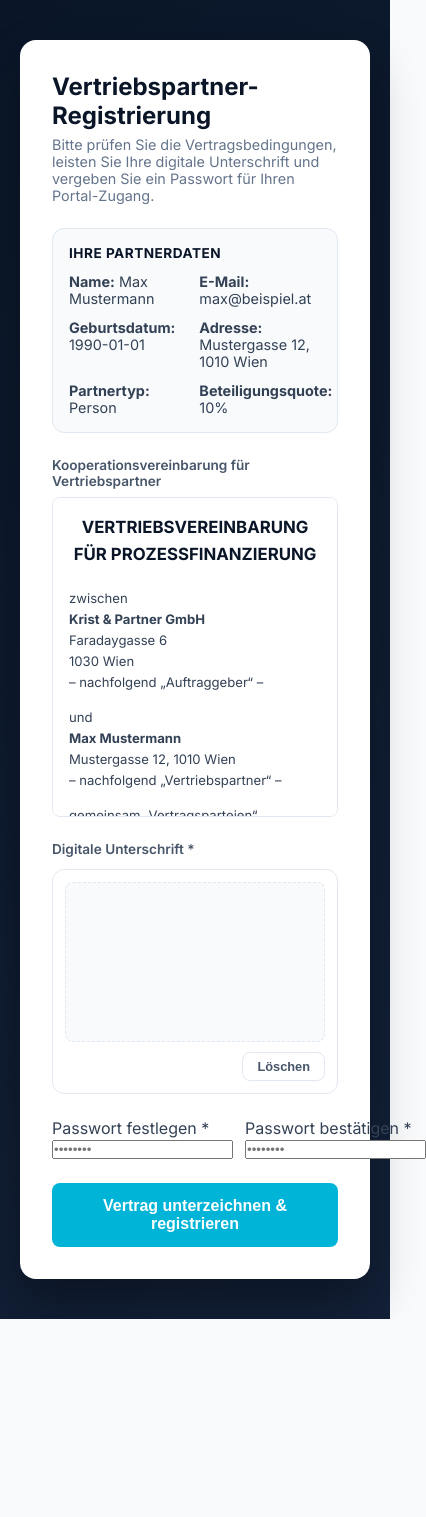
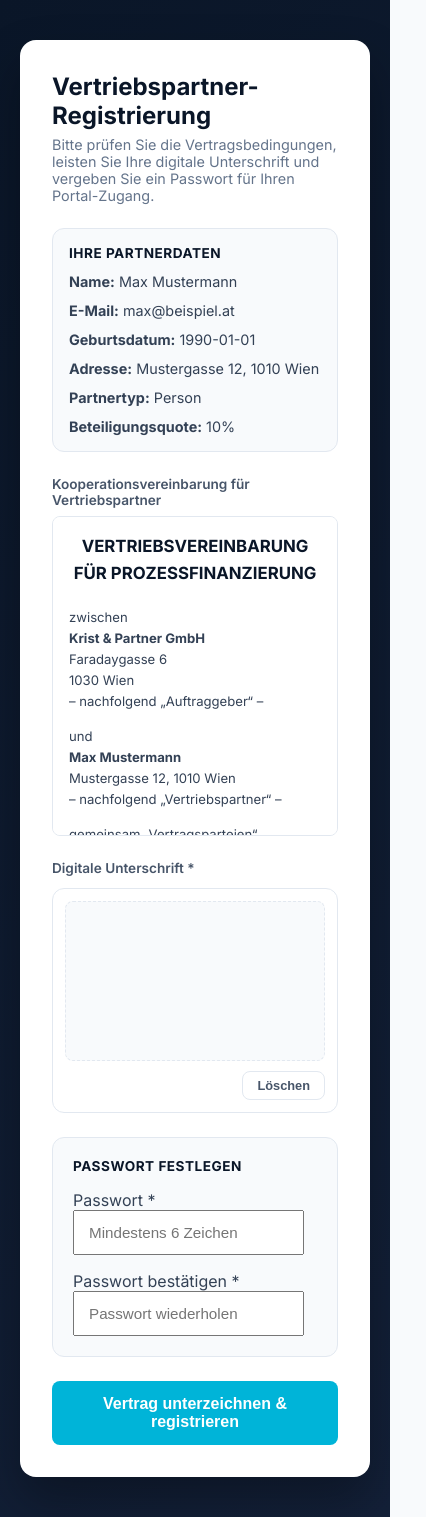
Before and after one commit to Henawy99/pixelscale, a Next.js app in the folder apps/konsumentenretter-portal/: page /register/1 in a window 390 px wide. Shown: the whole page, 426 px wide, since content can reach past the window. Before the commit the page ends 1319 px from the top, so only its background shows below. Built offline with nearby package versions, Linux system fonts and the light colour scheme; no server answers; the database is empty.

Commit message:
fix(portal): simplify invite email subject, fix mobile responsive layout on register page, enlarge password box

```diff
--- a/apps/konsumentenretter-portal/src/app/api/invite/route.ts
+++ b/apps/konsumentenretter-portal/src/app/api/invite/route.ts
@@ -168,7 +168,7 @@ export async function POST(request: Request) {
       const { error: mailErr } = await resend.emails.send({
         from: 'Konsumentenretter Team <office@konsumentenretter.at>',
         to: [email],
-        subject: 'Willkommen im Team! Dein Partnervertrag wartet',
+        subject: 'Dein Partnervertrag wartet',
         html: htmlContent,
       });
 
@@ -183,7 +183,7 @@ export async function POST(request: Request) {
           const { error: fallbackErr } = await resend.emails.send({
             from: 'Konsumentenretter Team <onboarding@resend.dev>',
             to: [email],
-            subject: 'Willkommen im Team! Dein Partnervertrag wartet',
+            subject: 'Dein Partnervertrag wartet',
             html: htmlContent,
           });
 
--- a/apps/konsumentenretter-portal/src/app/register/[id]/page.tsx
+++ b/apps/konsumentenretter-portal/src/app/register/[id]/page.tsx
@@ -180,7 +180,7 @@ export default function RegisterPartnerPage({ params }: PageProps) {
             <h3 style={{ fontSize: '0.85rem', color: 'var(--navy)', textTransform: 'uppercase', letterSpacing: '0.5px', marginBottom: 12 }}>
               Ihre Partnerdaten
             </h3>
-            <div style={{ display: 'grid', gridTemplateColumns: '1fr 1fr', gap: '12px 24px', fontSize: '0.9rem' }}>
+            <div style={{ display: 'grid', gridTemplateColumns: 'repeat(auto-fit, minmax(220px, 1fr))', gap: '12px 24px', fontSize: '0.9rem' }}>
               <div><strong>Name:</strong> {partner.firstName} {partner.lastName}</div>
               <div><strong>E-Mail:</strong> {partner.email}</div>
               <div><strong>Geburtsdatum:</strong> {partner.birthDate}</div>
@@ -361,7 +361,7 @@ export default function RegisterPartnerPage({ params }: PageProps) {
 
               <hr style={{ border: 0, borderTop: '1px solid var(--gray-200)', margin: '20px 0' }} />
 
-              <div style={{ display: 'grid', gridTemplateColumns: '1fr 1fr', gap: '20px', fontSize: '0.8rem', marginTop: 20 }}>
+              <div style={{ display: 'grid', gridTemplateColumns: 'repeat(auto-fit, minmax(200px, 1fr))', gap: '20px', fontSize: '0.8rem', marginTop: 20 }}>
                 <div>
                   <strong>Auftraggeber:</strong><br />
                   Krist & Partner GmbH<br />
@@ -392,26 +392,33 @@ export default function RegisterPartnerPage({ params }: PageProps) {
           </div>
 
           {/* Section 4: Password Settings */}
-          <div className="form-group" style={{ display: 'grid', gridTemplateColumns: '1fr 1fr', gap: 12 }}>
-            <div>
-              <label>Passwort festlegen *</label>
+          <div style={{ background: 'var(--gray-50)', padding: '20px', borderRadius: 'var(--radius)', border: '1px solid var(--gray-200)', marginBottom: 8 }}>
+            <h3 style={{ fontSize: '0.85rem', color: 'var(--navy)', textTransform: 'uppercase', letterSpacing: '0.5px', marginBottom: 16 }}>
+              Passwort festlegen
+            </h3>
+            <div style={{ display: 'grid', gridTemplateColumns: 'repeat(auto-fit, minmax(220px, 1fr))', gap: 16 }}>
+              <div className="form-group" style={{ marginBottom: 0 }}>
+                <label>Passwort *</label>
                 <input
                   required
                   type="password"
                   value={password}
                   onChange={(e) => setPassword(e.target.value)}
-                placeholder="••••••••"
+                  placeholder="Mindestens 6 Zeichen"
+                  style={{ padding: '12px 14px', fontSize: '0.95rem' }}
                 />
               </div>
-            <div>
+              <div className="form-group" style={{ marginBottom: 0 }}>
                 <label>Passwort bestätigen *</label>
                 <input
                   required
                   type="password"
                   value={confirmPassword}
                   onChange={(e) => setConfirmPassword(e.target.value)}
-                placeholder="••••••••"
+                  placeholder="Passwort wiederholen"
+                  style={{ padding: '12px 14px', fontSize: '0.95rem' }}
                 />
+              </div>
             </div>
           </div>
 
```
Lines whose indentation alone changed are shown as unchanged.
